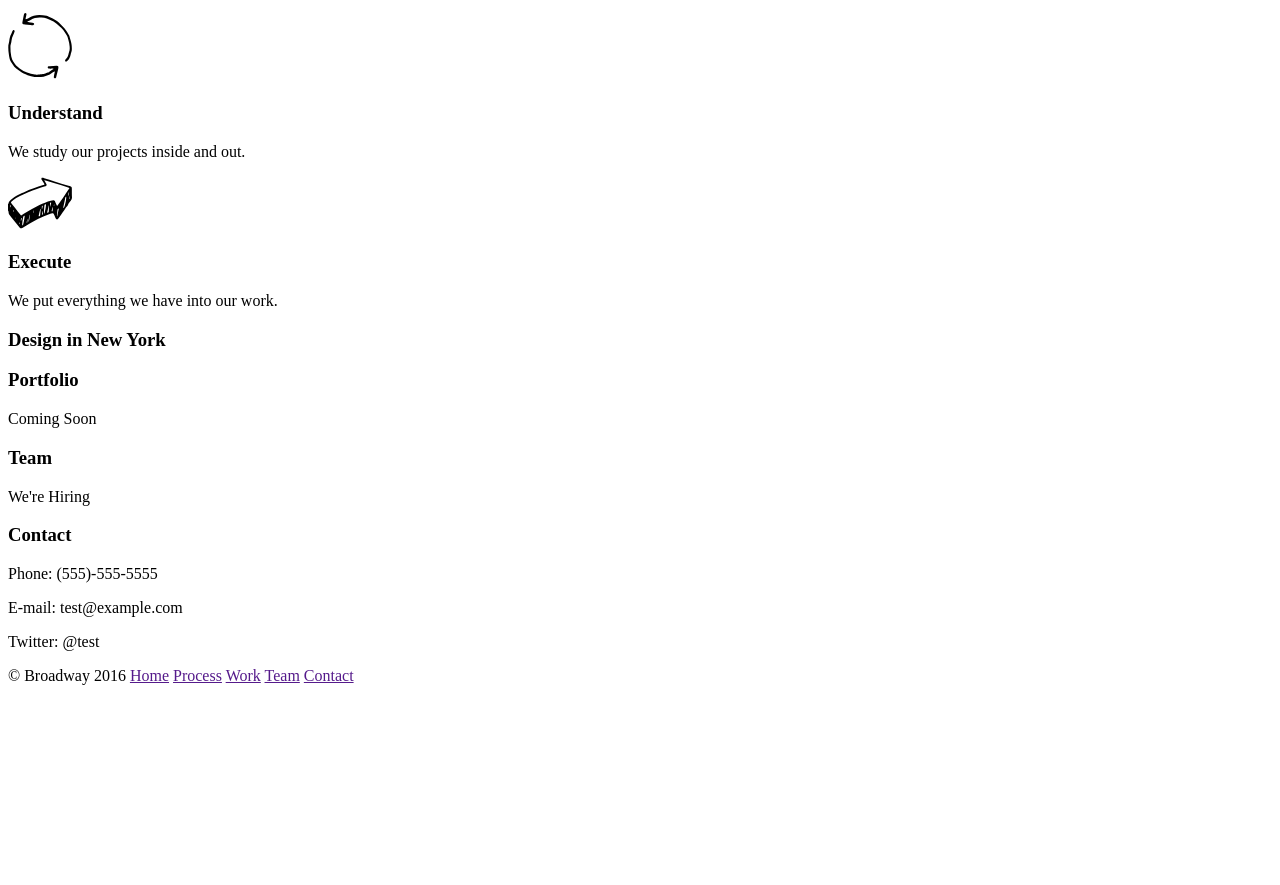
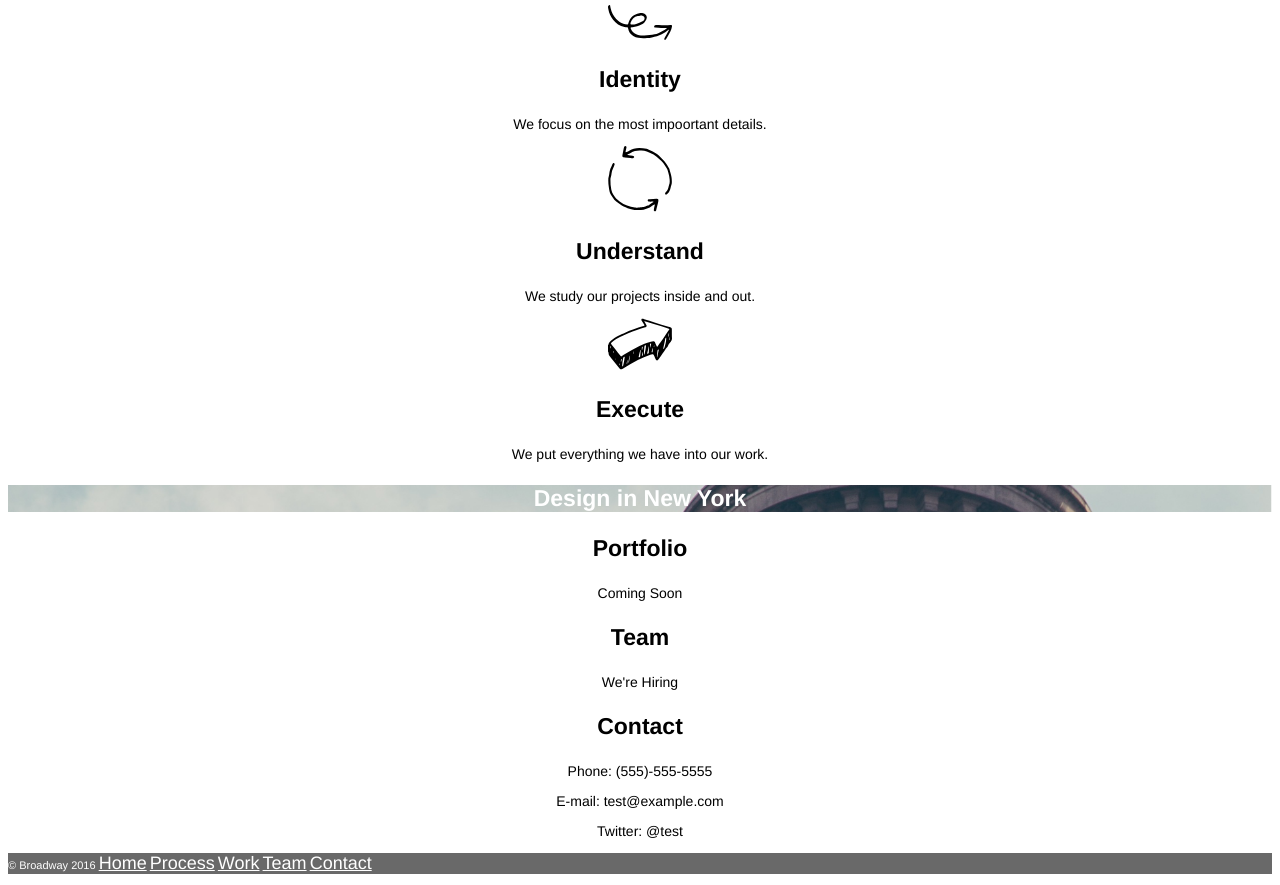
Before and after one commit to Pjohnsonsd64/broadway, a plain HTML site: page index.html in a window 1280 px wide. Shown: the part 420-1305 px from the top of the page. Before the commit the page ends 1121 px from the top, so only its background shows below. Drawn offline with Linux system fonts and the light colour scheme.

Commit message:
final page with css

```diff
--- a/index.html
+++ b/index.html
@@ -3,7 +3,7 @@
   <head>
     <meta charset="utf-8">
     <title>Broadway Design</title>
-    <link href="resources/css.style.css" type="text/css" rel="stylesheet"
+    <link href="resources/style.css" type="text/css" rel="stylesheet"
   </head>
   <body>
 
@@ -19,13 +19,13 @@
 
     <!--our process section-->
     <h2 id="sub_section">Our Process</h2>
-    <p><img src="resources/images/identify.svg"></<p>
+    <p><img src="resources/images/identify.svg" alt="Curly arrow"></<p>
     <h3 class="section_heading">Identity</h3>
     <p>We focus on the most impoortant details.</p>
-    <p><img src="resources/images/understand.svg"></<p>
+    <p><img src="resources/images/understand.svg" alt="Two arrows making a circle"></<p>
     <h3 class="section_heading">Understand</h3>
     <p>We study our projects inside and out.</p>
-    <p><img src="resources/images/execute.svg"></<p>
+    <p><img src="resources/images/execute.svg" alt="large 3D arrow"></<p>
     <h3 class="section_heading">Execute</h3>
     <p>We put everything we have into our work.</p>
 
@@ -42,7 +42,7 @@
 
     <!--footer section-->
     <div id="footer">
-      <p class="white">
+      <p id="copywrite">
         &copy; Broadway 2016
         <a class="page_link" href="">Home</a>
         <a class="page_link" href="">Process</a>
@@ -52,6 +52,5 @@
       </p>
     </div>
 
-
   </body>
 </html>
--- /dev/null
+++ b/resources/style.css
@@ -0,0 +1,58 @@
+body {
+  font-family: Helvetica;
+  text-align: center;
+}
+
+p {
+  font-size: 14px;
+}
+
+#heading {
+  background-image: url("images/the-flatiron-building.png");
+  background-size: cover;
+}
+
+#title{
+  font-size: 70px;
+}
+
+#design {
+  background-image: url("images/the-flatiron-building.png");
+  background-size: cover;
+}
+
+.page_link {
+  font-size: 18px
+}
+
+#sub_section {
+  font-size: 32px;
+}
+
+#footer {
+  background-color: dimgray;
+  text-align: left !important;
+}
+
+#copywrite {
+  font-size: 11px;
+}
+
+#title,
+#sub_heading,
+#design,
+.section_heading {
+  font-weight: bold;
+}
+
+#title,
+.page_link,
+#design,
+#footer {
+  color: white;
+}
+
+.section_heading,
+#design {
+  font-size: 23px;
+}
```
Also changed, not shown: resources/css/style.css (deleted).
